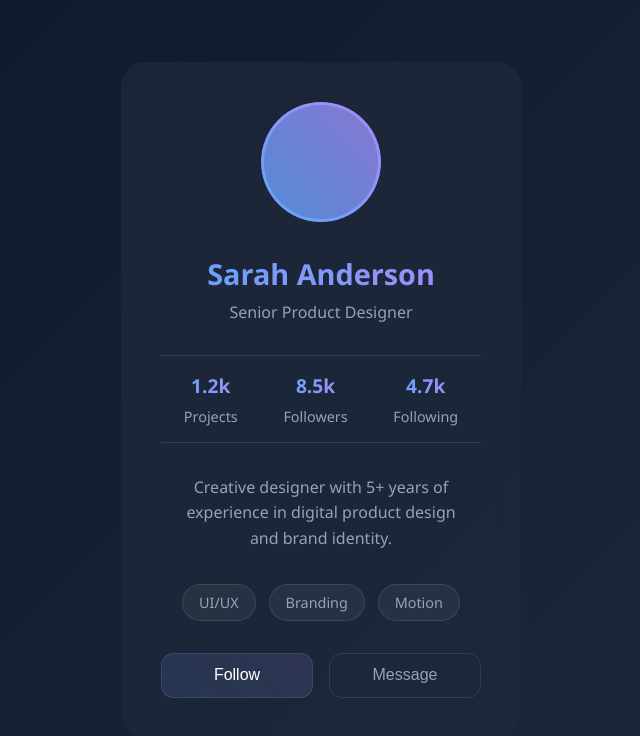
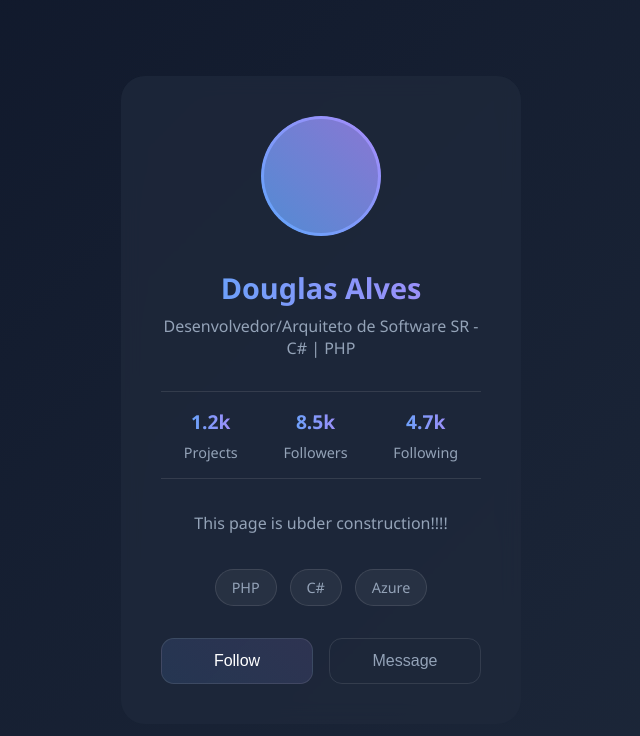
Before and after one commit to alvesdouglaz/alvesdouglaz.github.io, a plain HTML site: page index.html in a window 1280 px wide. Shown: the whole page, without its empty margins (319-959 px from the left). Drawn offline with Linux system fonts and the light colour scheme.

Commit message:
Update index.html

```diff
--- a/index.html
+++ b/index.html
@@ -18,8 +18,8 @@
 
                 <!-- Profile Info -->
                 <div class="profile-info">
-                    <h2 class="name">Sarah Anderson</h2>
-                    <p class="title">Senior Product Designer</p>
+                    <h2 class="name">Douglas Alves</h2>
+                    <p class="title">Desenvolvedor/Arquiteto de Software SR - C# | PHP</p>
 
                     <div class="stats">
                         <div class="stat">
@@ -37,13 +37,13 @@
                     </div>
 
                     <div class="bio">
-                        Creative designer with 5+ years of experience in digital product design and brand identity.
+                        This page is ubder construction!!!!
                     </div>
 
                     <div class="skills">
-                        <span class="skill">UI/UX</span>
-                        <span class="skill">Branding</span>
-                        <span class="skill">Motion</span>
+                        <span class="skill">PHP</span>
+                        <span class="skill">C#</span>
+                        <span class="skill">Azure</span>
                     </div>
 
                     <div class="actions">
```
